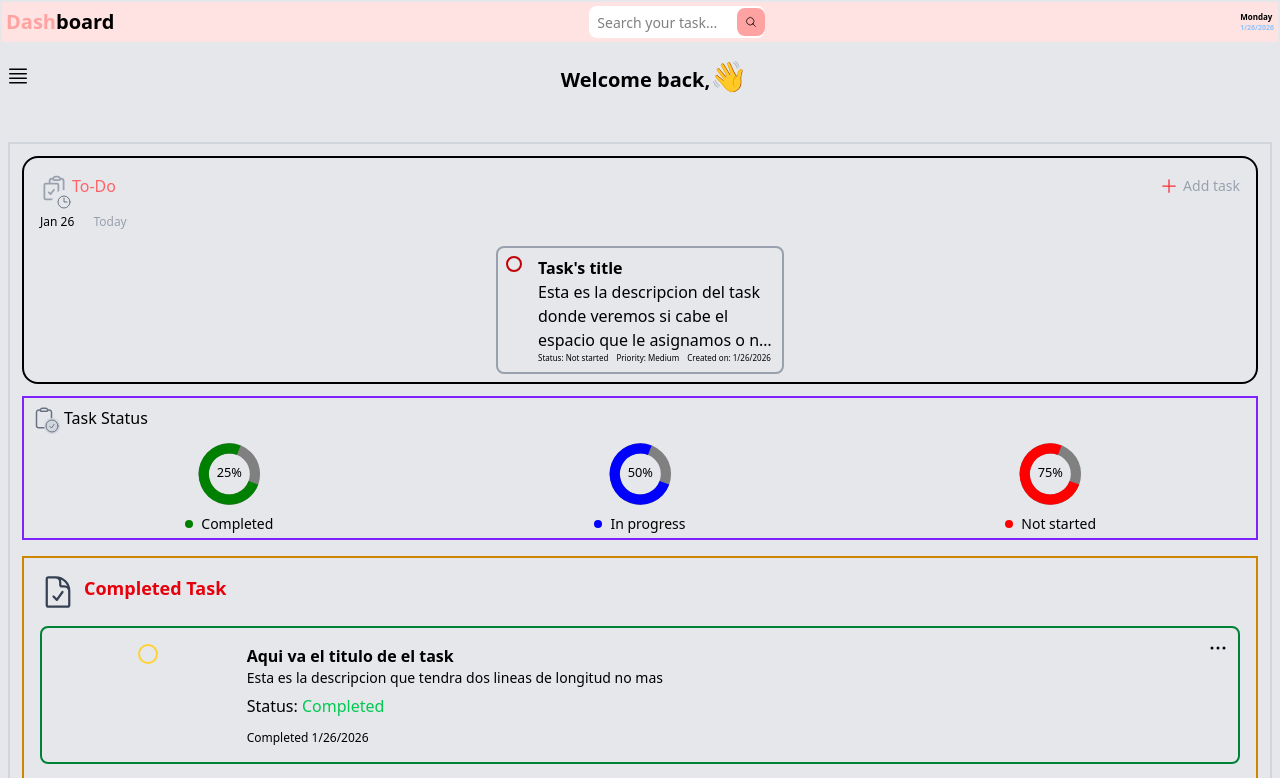
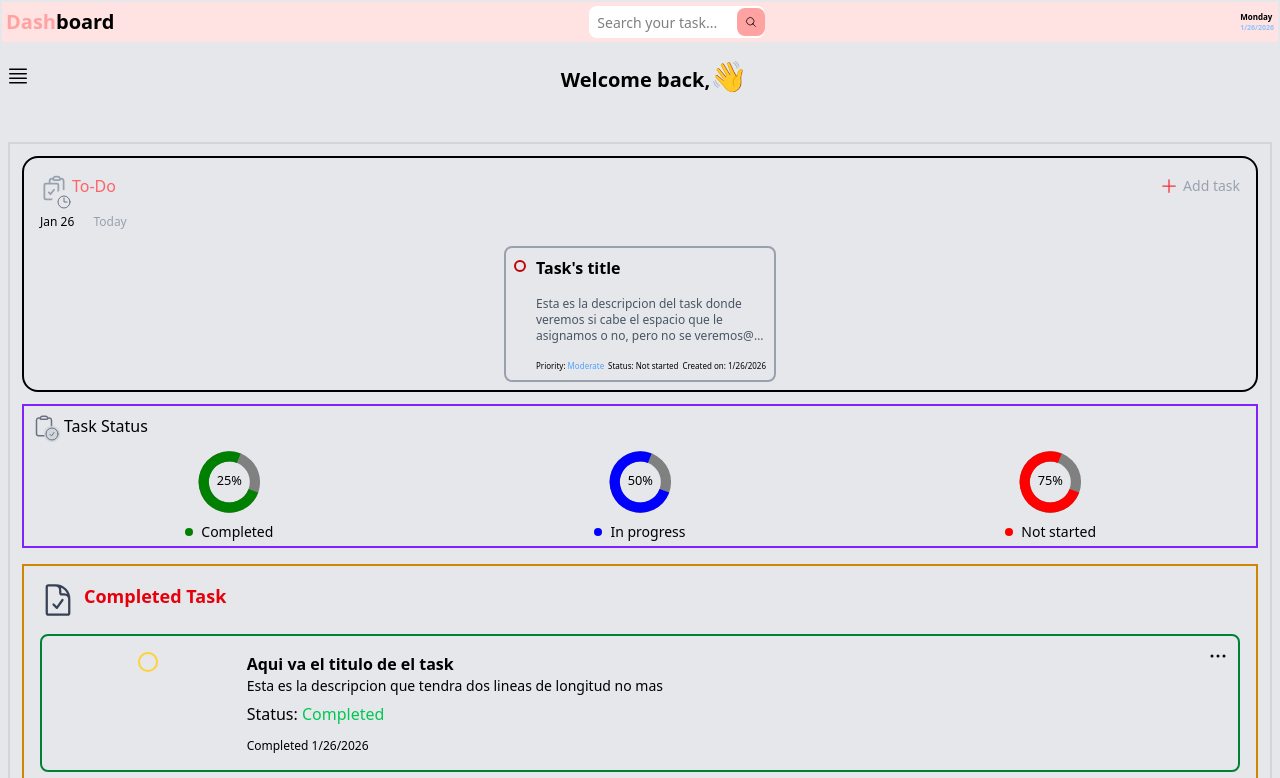
Before and after one commit to karinatuyuc/my-todo-list-React, a React (Vite) app: page / in a window 1280 px wide. Shown: the top 778 px of the page. Built offline with nearby package versions, Linux system fonts and the light colour scheme.

Commit message:
style: style addTask section

```diff
--- a/src/Dashboard.jsx
+++ b/src/Dashboard.jsx
@@ -102,22 +102,23 @@ export default function Dashboard({showModal}) {
 
 
                         {/*DIV TO DO AND ADD TASK*/}
-                        <div className=" min-h-28 mt-12 border-2 border-gray-400 rounded-lg w-72 max-w-md mx-auto">
+                        <div className=" min-h-28 mt-12 border-2 border-gray-400 rounded-lg w-68 max-w-md mx-auto p-0.5">
 
-                           <div className="flex gap-4 p-2">
-                            <div className="flex justify-center items-start">
-                                <span className="w-4 h-4 border-2 rounded-full border-red-700"></span>
+                           <div className="flex gap-2.5 p-1.5">
+                            <div className="flex justify-center items-start mt-1">
+                                <span className="w-3 h-3 border-2 rounded-full border-red-700"></span> {/**This sould be interactive too */}
                             </div>
 
 
                                {/*CARD TASKS */}
-                               <div className="">
+                               <div className="flex flex-col gap-4">
                                 <span className="font-bold text-black">Task's title</span>
-                                <p className="line-clamp-3">{descripcionTaks}</p>
+                                <p className="line-clamp-3 text-xs text-gray-600">{descripcionTaks}</p>
 
-                                 <div className=" w-full flex gap-2 text-[8px]">
-                                    <span className="">Status: Not started </span>
-                                    <span>Priority: Medium</span>
+                                {/** CARD FOOTER */}
+                                 <div className="text-[8px] flex justify-between">
+                                     <span>Priority: <span className="text-blue-400">Moderate</span></span>
+                                    <span className="">Status: Not started </span> {/**This should be interactive  */}
                                     <span>Created on: {dateInNumber}</span>
                                  </div>
 
```
